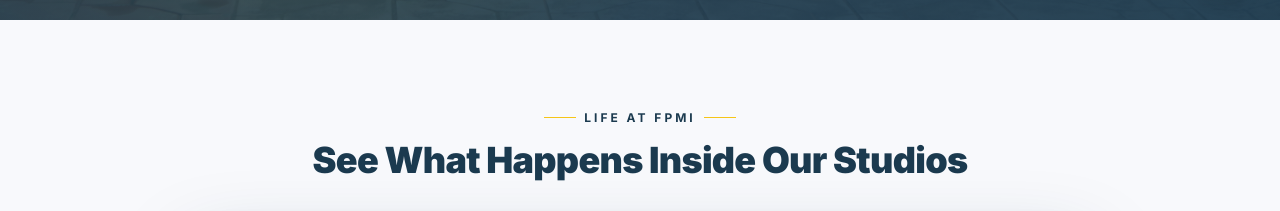
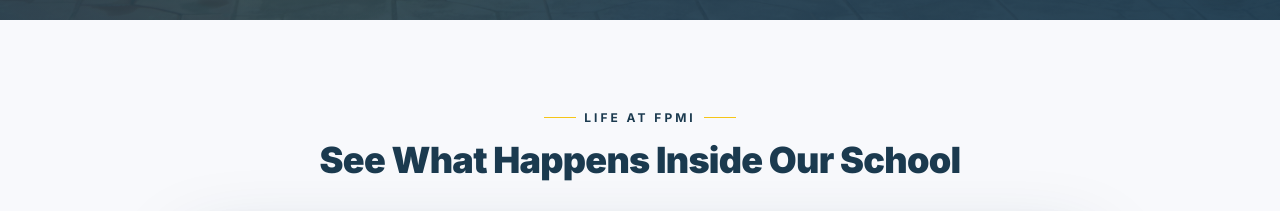
Before and after one commit to AyehPrince/fpmi-website, a Next.js app: page / in a window 1280 px wide. Shown: the part 780-991 px from the top of the page. Built offline with nearby package versions, Linux system fonts and the light colour scheme; no server answers; the database is empty.

Commit message:
name update

```diff
--- a/src/components/sections/VideoSection.jsx
+++ b/src/components/sections/VideoSection.jsx
@@ -14,7 +14,7 @@
             <span className="w-8 h-px" style={{ backgroundColor: "#f5c518", display: "inline-block" }}></span>
           </span>
           <h2 className="text-3xl md:text-4xl font-black mt-3 leading-tight" style={{ color: "#1b3a4f", letterSpacing: "-0.02em" }}>
-            See What Happens Inside Our Studios
+            See What Happens Inside Our School
           </h2>
         </div>
 
```
